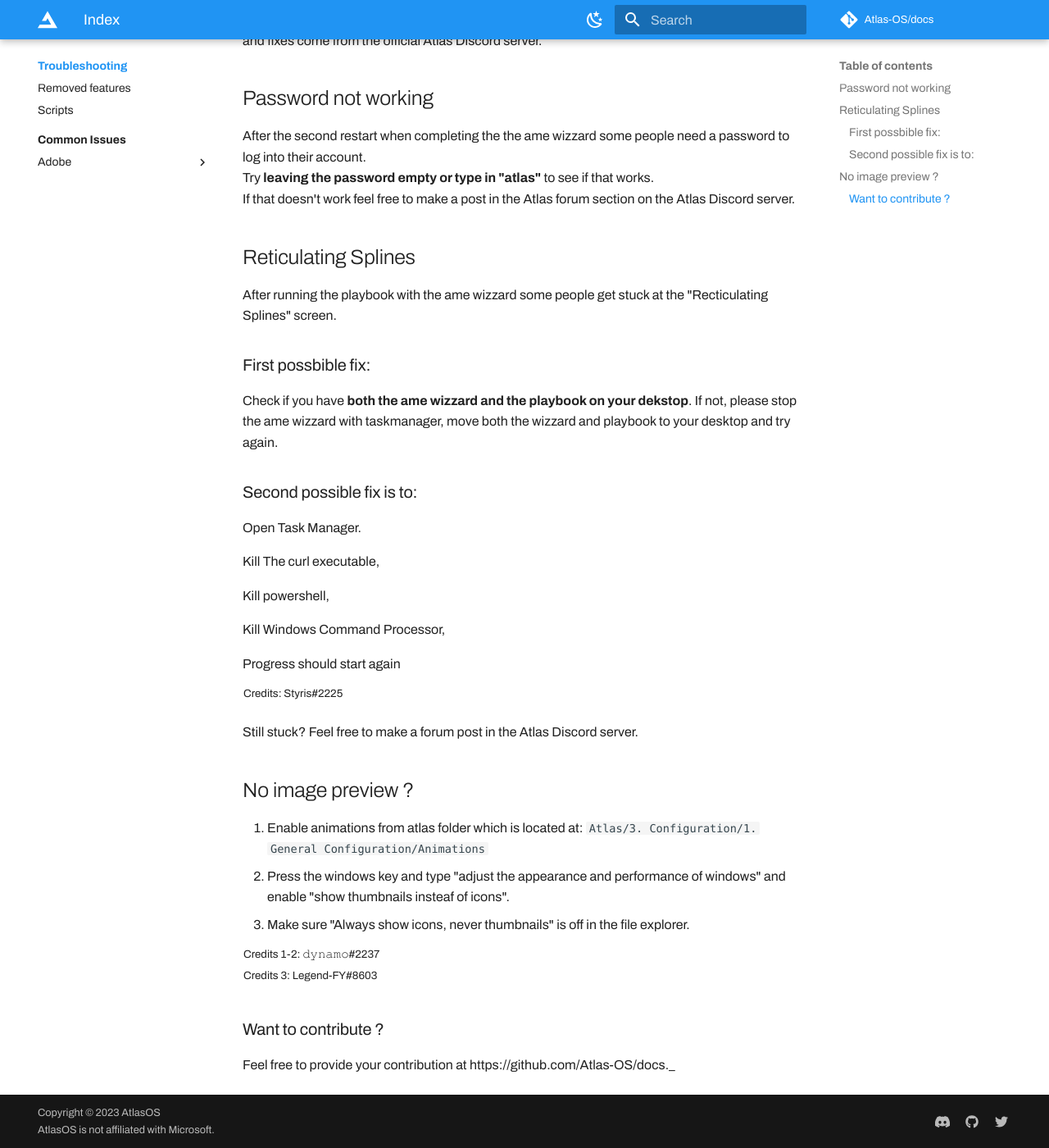
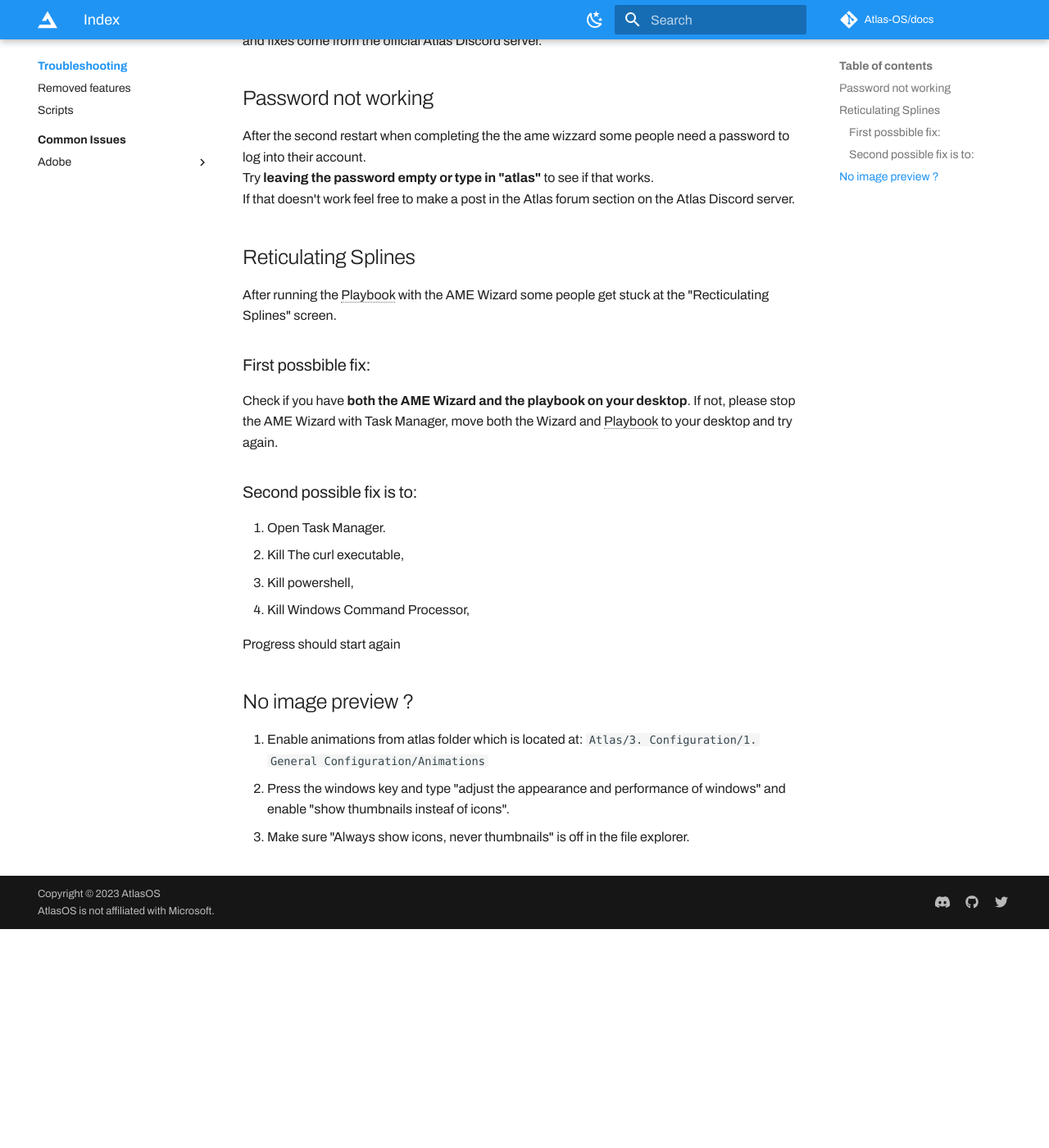
Before and after one commit to Atlas-OS/docs, an MkDocs documentation site: the page built from docs/troubleshooting/index.md, in a window 1280 px wide and 1400 px high, scrolled down 267 px. Shown: the whole window at 82% size. Built offline with MkDocs 1.6.1 and Material for MkDocs 9.7.7, drawn with Linux system fonts in a browser that asks for light colours; some web fonts are replaced; plug-ins that fetch from the network failed and are left out; comment, search, counter and statistics services are not loaded.

Commit message:
refactor: 📝spelling mistakes and random unneeded stuff removed/fixed

```diff
--- a/docs/troubleshooting/index.md
+++ b/docs/troubleshooting/index.md
@@ -8,33 +8,20 @@ Try **leaving the password empty or type in "atlas"** to see if that works. <br
 If that doesn't work feel free to make a post in the Atlas forum section on the Atlas Discord server.
 
 ## Reticulating Splines
-After running the playbook with the ame wizzard some people get stuck at the "Recticulating Splines" screen. <br/>
+After running the Playbook with the AME Wizard some people get stuck at the "Recticulating Splines" screen. <br/>
 ### First possbible fix:
-Check if you have **both the ame wizzard and the playbook on your dekstop**. If not, please stop the ame wizzard with taskmanager, move both the wizzard and playbook to your desktop and try again.
+Check if you have **both the AME Wizard and the playbook on your desktop**. If not, please stop the AME Wizard with Task Manager, move both the Wizard and Playbook to your desktop and try again.
 
 ### Second possible fix is to:
 
-Open Task Manager.
-
-Kill The curl executable,
-
-Kill powershell,
-
-Kill Windows Command Processor,
+1. Open Task Manager.
+2. Kill The curl executable,
+3. Kill powershell,
+4. Kill Windows Command Processor,
 
 Progress should start again
-
-<sup>Credits: Styris#2225 </sup>
-
-Still stuck? Feel free to make a forum post in the Atlas Discord server.
 
 ## No image preview ?
 1. Enable animations from atlas folder which is located at: `Atlas/3. Configuration/1. General Configuration/Animations`
 2. Press the windows key and type "adjust the appearance and performance of windows" and enable "show thumbnails insteaf of icons".
 3. Make sure "Always show icons, never thumbnails" is off in the file explorer.
-
-<sup>Credits 1-2: 𝚍𝚢𝚗𝚊𝚖𝚘#2237 </sup><br>
-<sup>Credits 3: Legend-FY#8603 </sup>
-
-### Want to contribute ?
- Feel free to provide your contribution at https://github.com/Atlas-OS/docs._
```
